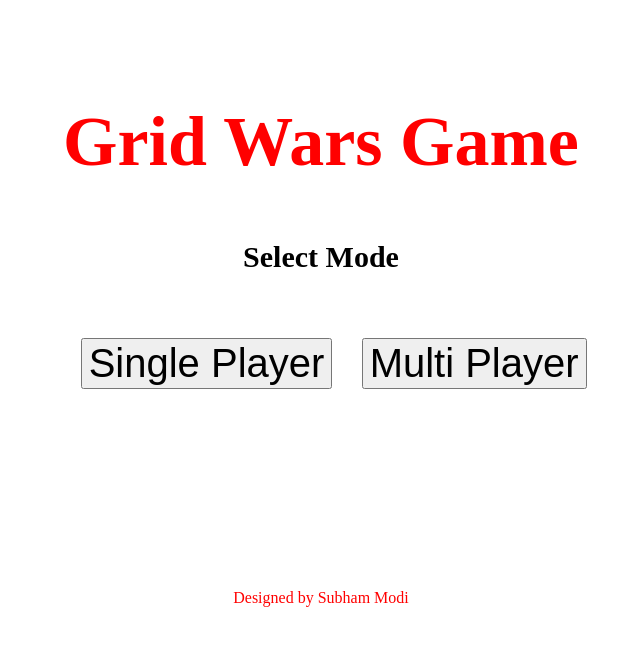
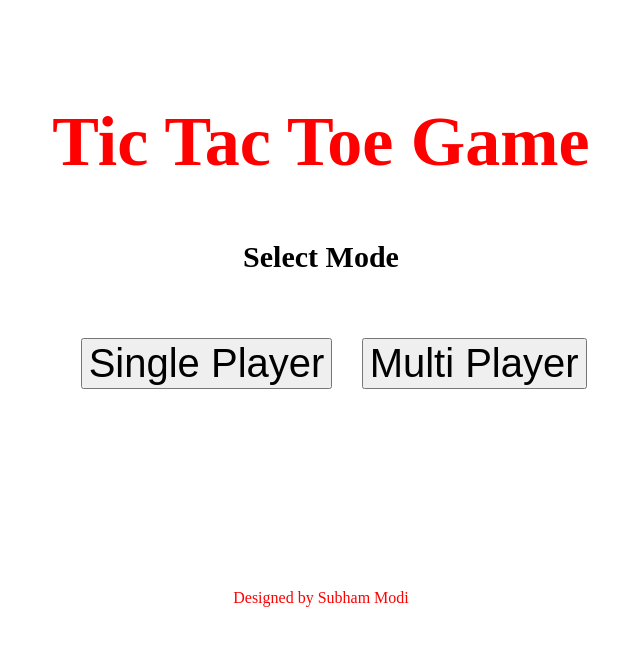
Before and after one commit to Modisubham/tic_tac_toe, a plain HTML site: page index.html in a window 1280 px wide. Shown: the whole page, without its empty margins (319-959 px from the left). Drawn offline with Linux system fonts and the light colour scheme.

Commit message:
Update index.html

```diff
--- a/index.html
+++ b/index.html
@@ -2,7 +2,7 @@
 <html lang="en" dir="ltr">
   <head>
     <meta charset="utf-8">
-    <title>Grid War Game</title>
+    <title>Tic Tac Toe Game</title>
     <script src="script.js"></script>
     <style>
        button{
@@ -33,7 +33,7 @@
     </style>
   </head>
   <body>
-    <h2>Grid Wars Game</h2>
+    <h2>Tic Tac Toe Game</h2>
     <h3>Select Mode</h3>
     <button type="button" name="button" onclick="single()">Single Player</button>
     <button type="button" name="button" onclick="multi()">Multi Player</button>
```
